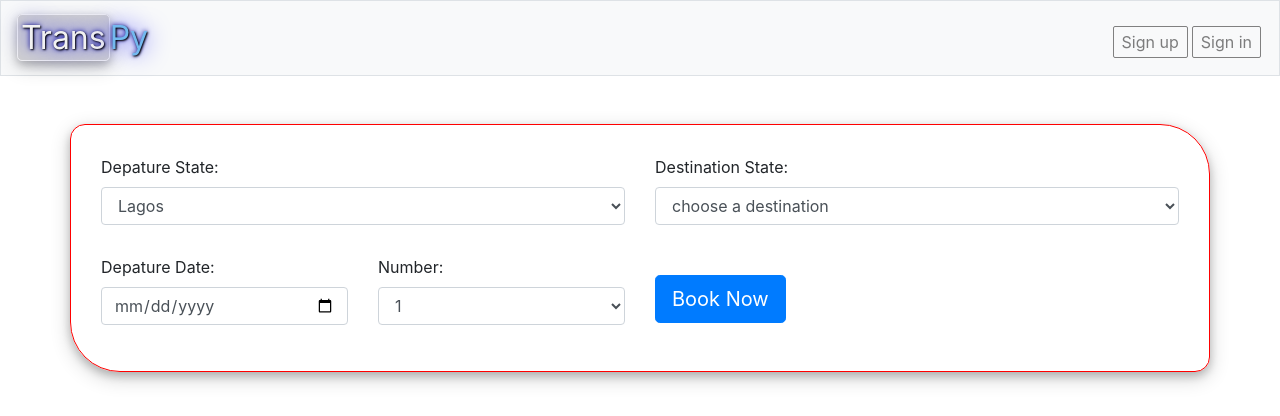
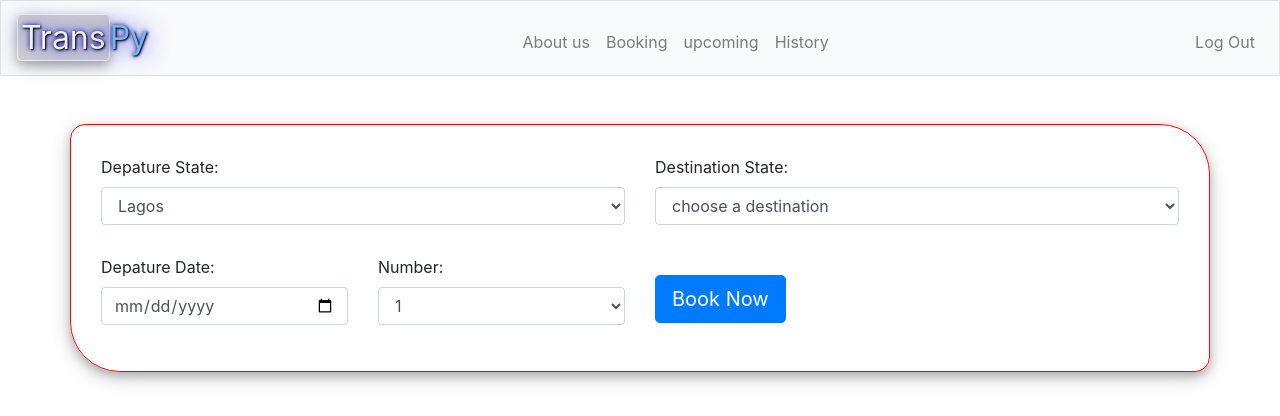
Before and after one commit to KennyBabs/TransPy, a Flask app: page / in a window 1280 px wide. Shown: the top 416 px of the page. Run offline with Flask 2, Linux system fonts and the light colour scheme; a user stored in the database is signed in; some libraries are stand-ins or nearby versions.

Commit message:
add links to different routes in the layout template

```diff
--- a/templates/layout.html
+++ b/templates/layout.html
@@ -30,10 +30,22 @@
                 <span class="navbar-toggler-icon"></span>
             </button>
             <div class="collapse navbar-collapse" id="navbar">
-                    <ul class="navbar-nav ml-auto mt-2">
-                        <li class="nav-item"><a class="nav-link nav-desgn" href="/register">Sign up</a></li>
-                        <li class="nav-item"><a class="nav-link nav-desgn" href="/login">Sign in</a></li>
-                    </ul>
+                {% if session.user_id %}
+                <ul class="navbar-nav ml-auto mt-2">
+                    <li class="nav-item"><a class="nav-link" href="#">About us</a></li>
+                    <li class="nav-item"><a class="nav-link" href="#">Booking</a></li>
+                    <li class="nav-item"><a class="nav-link" href="#">upcoming</a></li>
+                    <li class="nav-item"><a class="nav-link" href="#">History</a></li>
+                </ul>
+                <ul class="navbar-nav ml-auto mt-2">
+                    <li class="nav-item"><a class="nav-link" href="#">Log Out</a></li>
+                </ul>
+            {% else %}
+            <ul class="navbar-nav ml-auto mt-2">
+                <li class="nav-item"><a class="nav-link nav-desgn" href="/register">Sign up</a></li>
+                <li class="nav-item"><a class="nav-link nav-desgn" href="/login">Sign in</a></li>
+            </ul>
+            {% endif %}
             </div>
         </nav>
 
```
